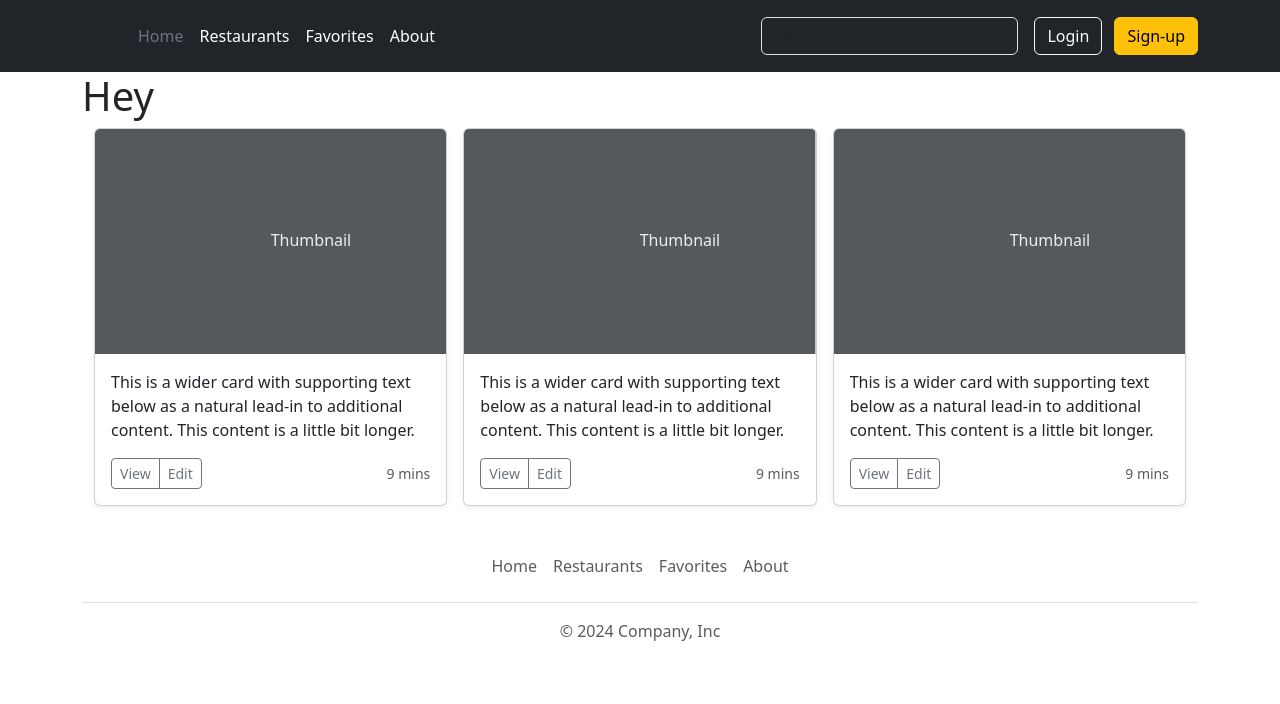
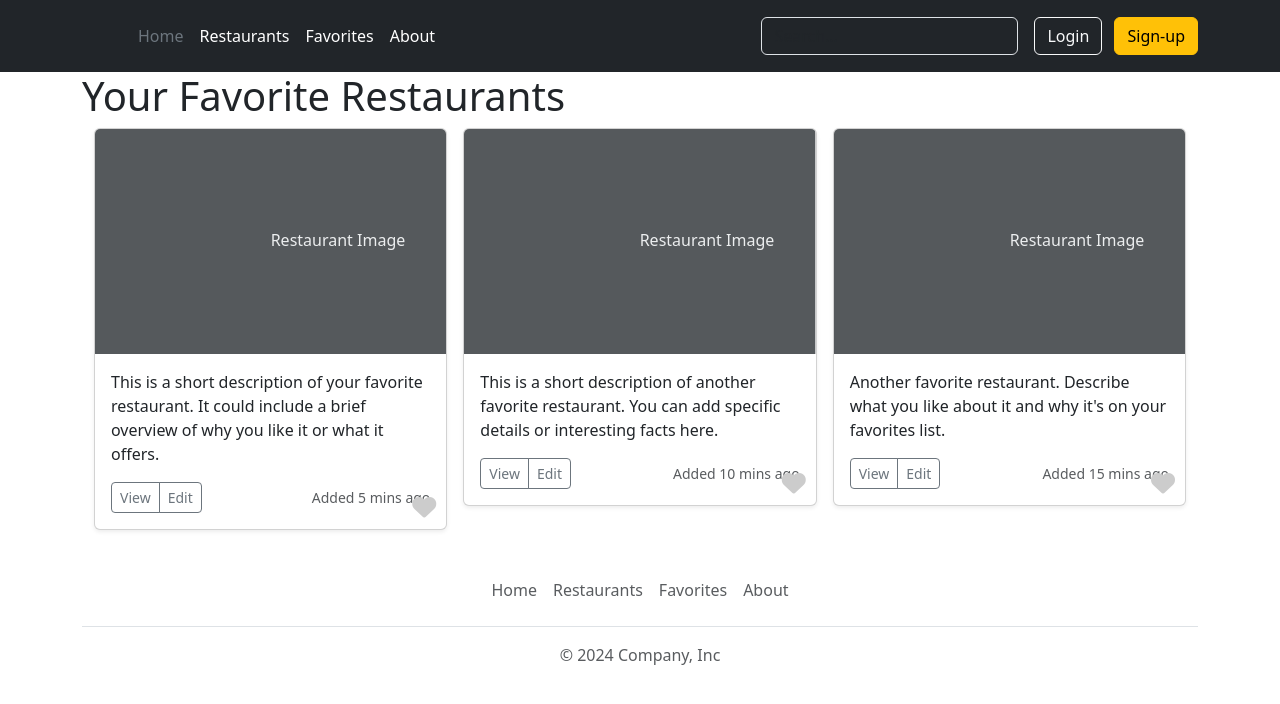
Before and after one commit to Team26-CS2340/FoodFinder, a Django app: page /favorites/ in a window 1280 px wide. Shown: the top 704 px of the page. Run offline with Django 5.2, Linux system fonts and the light colour scheme.

Commit message:
Added favorites and about page

```diff
--- a/restaurants/templates/base.html
+++ b/restaurants/templates/base.html
@@ -5,10 +5,32 @@
     <meta charset="UTF-8">
     <meta name="viewport" content="width=device-width, initial-scale=1.0">
     <title>{% block title %}My Website{% endblock %}</title>
+
     <!-- Bootstrap CSS -->
     <link href="https://cdn.jsdelivr.net/npm/bootstrap@5.3.0-alpha3/dist/css/bootstrap.min.css" rel="stylesheet">
-    <!-- Custom CSS if any -->
+
+    <!-- Font Awesome for Heart Icon -->
+    <link rel="stylesheet" href="https://cdnjs.cloudflare.com/ajax/libs/font-awesome/6.0.0-beta3/css/all.min.css">
+
+    <!-- Custom CSS -->
     <link rel="stylesheet" href="{% static 'restaurants/styles.css' %}">
+
+    <style>
+        /* Heart icon styles for any child template */
+        .heart-icon {
+            position: absolute;
+            bottom: 10px;
+            right: 10px;
+            font-size: 24px;
+            color: #ccc;
+            cursor: pointer;
+            transition: color 0.3s ease;
+        }
+
+        .heart-icon:hover {
+            color: red;
+        }
+    </style>
 </head>
 <body>
 
@@ -27,7 +49,6 @@
                     <li><a href="{% url 'restaurant_list' %}" class="nav-link px-2 text-white">Restaurants</a></li>
                     <li><a href="{% url 'favorites' %}" class="nav-link px-2 text-white">Favorites</a></li>
                     <li><a href="{% url 'about' %}" class="nav-link px-2 text-white">About</a></li>
-
                 </ul>
 
                 <form class="col-12 col-lg-auto mb-3 mb-lg-0 me-lg-3" role="search">
--- a/restaurants/templates/restaurants/favorites.html
+++ b/restaurants/templates/restaurants/favorites.html
@@ -1,61 +1,80 @@
 {% extends 'base.html' %}
-{% load static %}
 
-{% block title %}Home{% endblock %}
+{% block title %}Favorites{% endblock %}
 
 {% block content %}
-<h1>Hey</h1>
+<h1>Your Favorite Restaurants</h1>
 
 <div class="container">
     <div class="row g-3">
+        <!-- Example Card 1 -->
         <div class="col-md-4">
-            <div class="card shadow-sm">
-                <svg class="bd-placeholder-img card-img-top" width="100%" height="225" xmlns="http://www.w3.org/2000/svg" role="img" aria-label="Placeholder: Thumbnail" preserveAspectRatio="xMidYMid slice" focusable="false"><title>Placeholder</title><rect width="100%" height="100%" fill="#55595c"></rect><text x="50%" y="50%" fill="#eceeef" dy=".3em">Thumbnail</text></svg>
+            <div class="card shadow-sm position-relative">
+                <svg class="bd-placeholder-img card-img-top" width="100%" height="225" xmlns="http://www.w3.org/2000/svg" role="img" aria-label="Placeholder: Thumbnail" preserveAspectRatio="xMidYMid slice" focusable="false">
+                    <title>Placeholder</title>
+                    <rect width="100%" height="100%" fill="#55595c"></rect>
+                    <text x="50%" y="50%" fill="#eceeef" dy=".3em">Restaurant Image</text>
+                </svg>
                 <div class="card-body">
-                    <p class="card-text">This is a wider card with supporting text below as a natural lead-in to additional content. This content is a little bit longer.</p>
+                    <p class="card-text">This is a short description of your favorite restaurant. It could include a brief overview of why you like it or what it offers.</p>
                     <div class="d-flex justify-content-between align-items-center">
                         <div class="btn-group">
                             <button type="button" class="btn btn-sm btn-outline-secondary">View</button>
                             <button type="button" class="btn btn-sm btn-outline-secondary">Edit</button>
                         </div>
-                        <small class="text-body-secondary">9 mins</small>
+                        <small class="text-body-secondary">Added 5 mins ago</small>
                     </div>
                 </div>
+                <!-- Heart Icon (for favoriting or unfavoriting) -->
+                <i class="fa fa-heart heart-icon"></i>
             </div>
         </div>
 
+        <!-- Example Card 2 -->
         <div class="col-md-4">
-            <div class="card shadow-sm">
-                <svg class="bd-placeholder-img card-img-top" width="100%" height="225" xmlns="http://www.w3.org/2000/svg" role="img" aria-label="Placeholder: Thumbnail" preserveAspectRatio="xMidYMid slice" focusable="false"><title>Placeholder</title><rect width="100%" height="100%" fill="#55595c"></rect><text x="50%" y="50%" fill="#eceeef" dy=".3em">Thumbnail</text></svg>
+            <div class="card shadow-sm position-relative">
+                <svg class="bd-placeholder-img card-img-top" width="100%" height="225" xmlns="http://www.w3.org/2000/svg" role="img" aria-label="Placeholder: Thumbnail" preserveAspectRatio="xMidYMid slice" focusable="false">
+                    <title>Placeholder</title>
+                    <rect width="100%" height="100%" fill="#55595c"></rect>
+                    <text x="50%" y="50%" fill="#eceeef" dy=".3em">Restaurant Image</text>
+                </svg>
                 <div class="card-body">
-                    <p class="card-text">This is a wider card with supporting text below as a natural lead-in to additional content. This content is a little bit longer.</p>
+                    <p class="card-text">This is a short description of another favorite restaurant. You can add specific details or interesting facts here.</p>
                     <div class="d-flex justify-content-between align-items-center">
                         <div class="btn-group">
                             <button type="button" class="btn btn-sm btn-outline-secondary">View</button>
                             <button type="button" class="btn btn-sm btn-outline-secondary">Edit</button>
                         </div>
-                        <small class="text-body-secondary">9 mins</small>
+                        <small class="text-body-secondary">Added 10 mins ago</small>
                     </div>
                 </div>
+                <!-- Heart Icon (for favoriting or unfavoriting) -->
+                <i class="fa fa-heart heart-icon"></i>
             </div>
         </div>
 
+        <!-- Example Card 3 -->
         <div class="col-md-4">
-            <div class="card shadow-sm">
-                <svg class="bd-placeholder-img card-img-top" width="100%" height="225" xmlns="http://www.w3.org/2000/svg" role="img" aria-label="Placeholder: Thumbnail" preserveAspectRatio="xMidYMid slice" focusable="false"><title>Placeholder</title><rect width="100%" height="100%" fill="#55595c"></rect><text x="50%" y="50%" fill="#eceeef" dy=".3em">Thumbnail</text></svg>
+            <div class="card shadow-sm position-relative">
+                <svg class="bd-placeholder-img card-img-top" width="100%" height="225" xmlns="http://www.w3.org/2000/svg" role="img" aria-label="Placeholder: Thumbnail" preserveAspectRatio="xMidYMid slice" focusable="false">
+                    <title>Placeholder</title>
+                    <rect width="100%" height="100%" fill="#55595c"></rect>
+                    <text x="50%" y="50%" fill="#eceeef" dy=".3em">Restaurant Image</text>
+                </svg>
                 <div class="card-body">
-                    <p class="card-text">This is a wider card with supporting text below as a natural lead-in to additional content. This content is a little bit longer.</p>
+                    <p class="card-text">Another favorite restaurant. Describe what you like about it and why it's on your favorites list.</p>
                     <div class="d-flex justify-content-between align-items-center">
                         <div class="btn-group">
                             <button type="button" class="btn btn-sm btn-outline-secondary">View</button>
                             <button type="button" class="btn btn-sm btn-outline-secondary">Edit</button>
                         </div>
-                        <small class="text-body-secondary">9 mins</small>
+                        <small class="text-body-secondary">Added 15 mins ago</small>
                     </div>
                 </div>
+                <!-- Heart Icon (for favoriting or unfavoriting) -->
+                <i class="fa fa-heart heart-icon"></i>
             </div>
         </div>
     </div>
 </div>
-
 {% endblock %}
```
